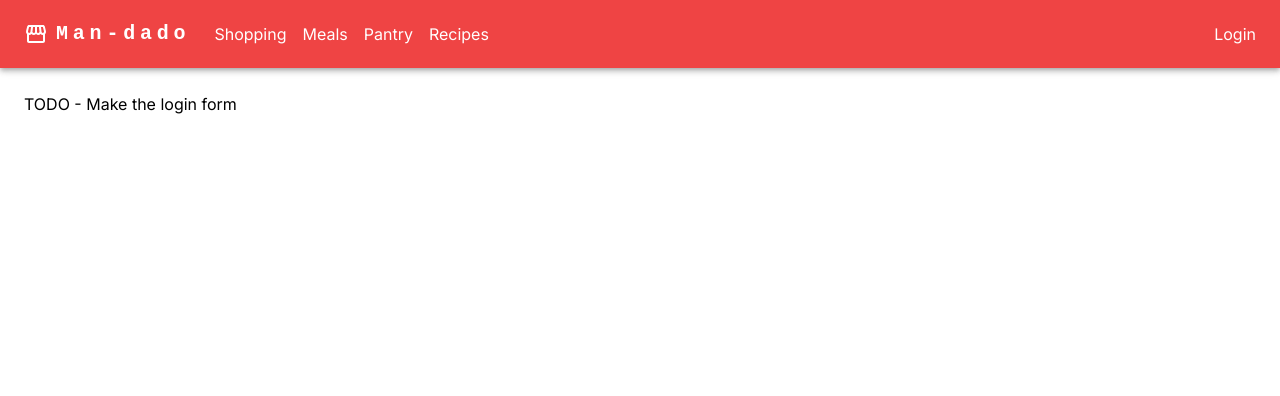
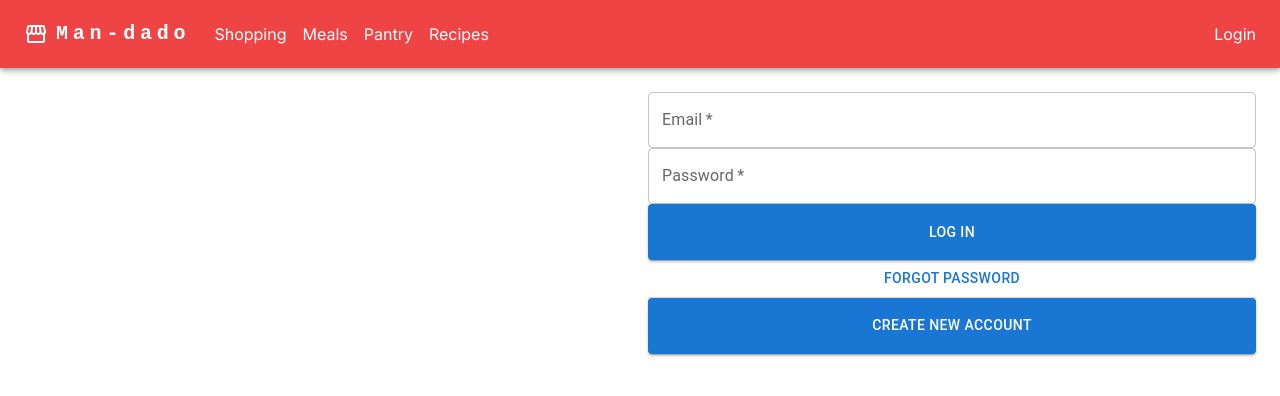
Before and after one commit to beto2do/mandado, a Next.js app: page /en/login in a window 1280 px wide. Shown: the top 396 px of the page. Built offline with nearby package versions, Linux system fonts and the light colour scheme.

Commit message:
add form view

```diff
--- a/src/app/[lang]/login/page.tsx
+++ b/src/app/[lang]/login/page.tsx
@@ -1,5 +1,14 @@
 import LoginForm from '@/components/login/login-form';
+import Grid from '@mui/material/Unstable_Grid2';
 
 export default function Page() {
-    return <LoginForm></LoginForm>;
+    return (
+        <Grid container spacing={2}>
+            <Grid xs={12} md={6}>
+            </Grid>
+            <Grid xs={12} md={6}>
+                <LoginForm></LoginForm>
+            </Grid>
+        </Grid>
+    );
 }
--- a/src/components/login/login-form.tsx
+++ b/src/components/login/login-form.tsx
@@ -1,6 +1,47 @@
+import {
+    TextField,
+    Button,
+    Divider,
+    FormControl
+} from '@mui/material'
 export default function LoginForm() {
 
     return (
-        <p>TODO - Make the login form</p>
+        <>
+        <FormControl fullWidth>
+            <TextField
+                fullWidth
+                required
+                className='mb-3'
+                label="Email"
+            />
+            <TextField
+                fullWidth
+                required
+                className='mb-3'
+                label="Password"
+                type="password"
+            />
+            <Button
+                fullWidth
+                className='pointer-events-auto bg-red-500 text-white hover:bg-red-400 hover:border-0 border-0 h-14 mb-3'
+                variant="contained">
+                Log In
+            </Button>
+        </FormControl>
+        <Button
+            fullWidth
+            className='pointer-events-auto text-blue-500 mb-3'
+            variant="text">
+            Forgot password
+        </Button>
+        <Divider className='mb-5'/>
+        <Button
+            fullWidth
+            className='pointer-events-auto bg-green-500 text-white hover:bg-green-400 hover:border-0 border-0 h-14'
+            variant="contained">
+            Create new account
+        </Button>
+        </>
     );
 }
```
